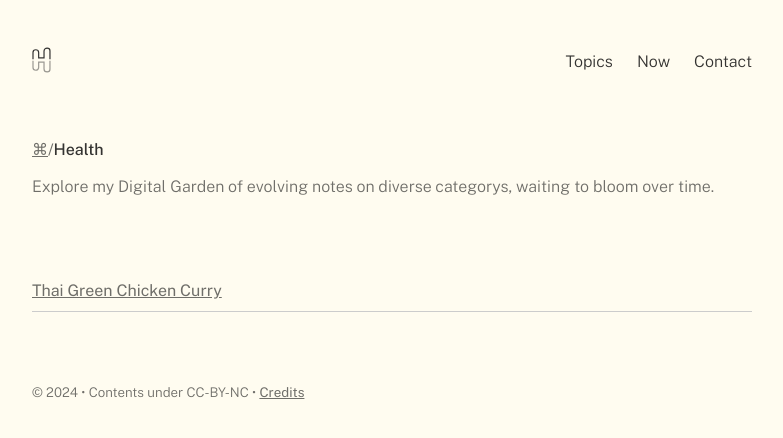
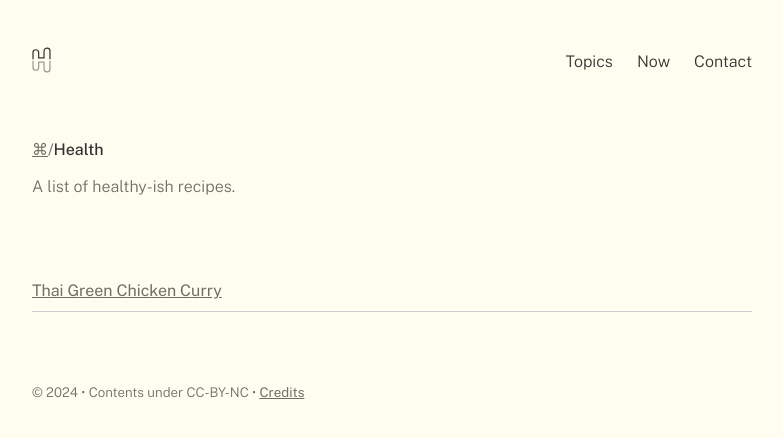
Before and after one commit to harperjamie/hrpr, a Jekyll site: the page built from _notes/80 Topics/Health.md, in a window 1280 px wide. Shown: the top 438 px of the page, without its empty margins (248-1031 px from the left). Built offline with Jekyll 4.4.1, drawn with Linux system fonts in a browser that asks for light colours; some web fonts are replaced; comment, search, counter and statistics services are not loaded.

Commit message:
Update Health.md

```diff
--- a/_notes/80 Topics/Health.md
+++ b/_notes/80 Topics/Health.md
@@ -1,12 +1,9 @@
 ---
 category: MOC
 title: Health
-description: Explore my Digital Garden of evolving notes on diverse categorys, waiting to bloom over time.
+description: A list of healthy-ish recipes.
 permalink: /health
 cat-value: Health
 category-order: 8
 group-by: none
 ---
-test
-test
-test
```
